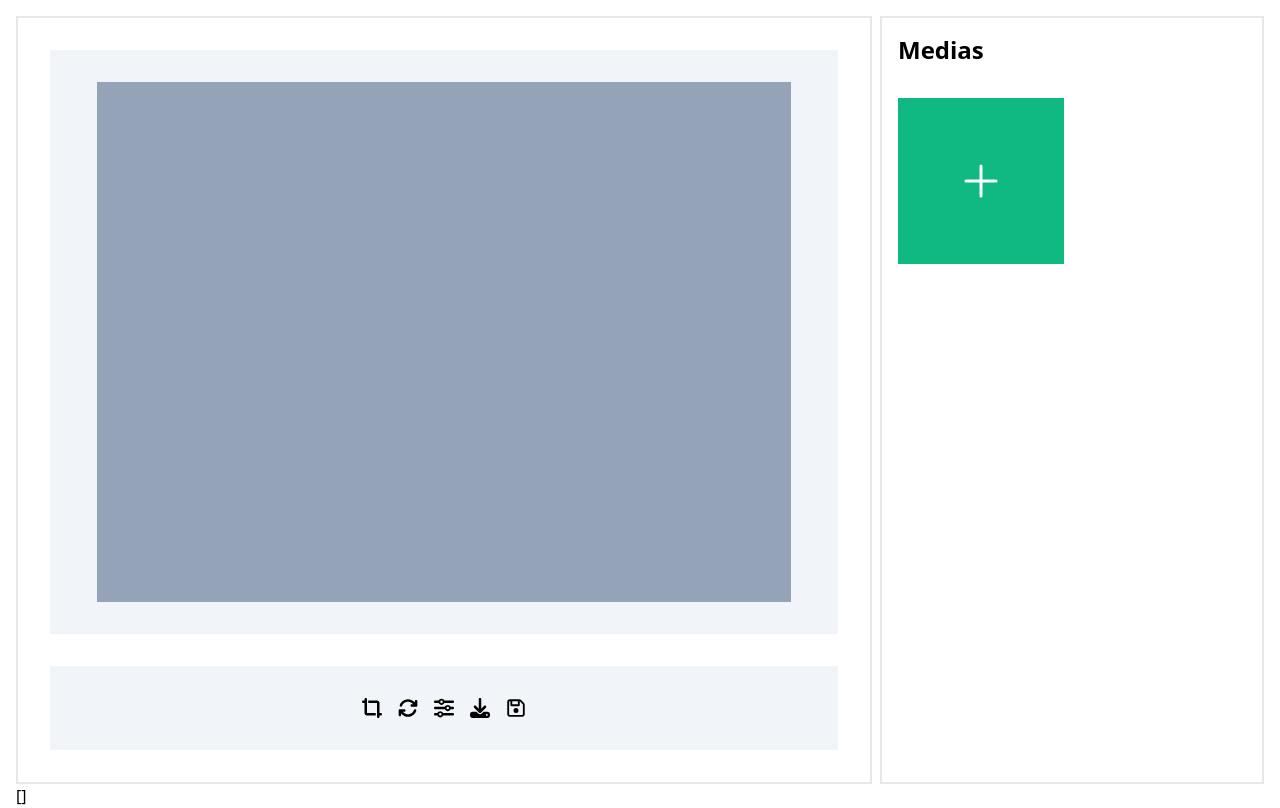
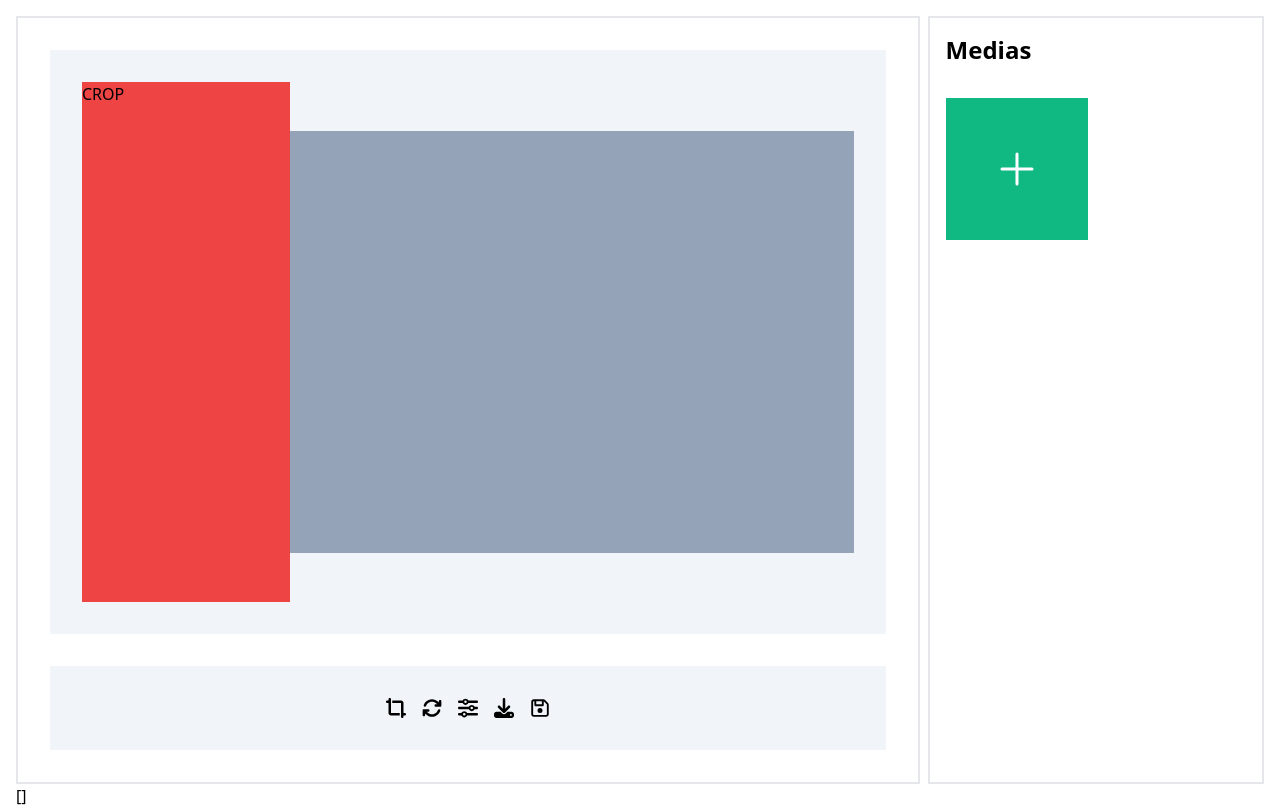
Before and after one commit to pharos-lab/media-library, a Vue app: page / in a window 1280 px wide. Both pictures are taken after a click on the button 372 px from the left and 708 px from the top of the page. Built offline with nearby package versions, Linux system fonts and the light colour scheme.

Commit message:
made side panel for custom image

```diff
--- a/src/components/MediaLibrary.vue
+++ b/src/components/MediaLibrary.vue
@@ -1,19 +1,28 @@
 <template>
     <section class="media-library flex gap-2 h-full">
         <div class="preview grow border-2 p-8 flex flex-col gap-8 h-full">
-            <div class="images grow p-8 bg-slate-100 self-stretch flex justify-center items-center">
-                <canvas class="image-canvas max-w-full max-h-full bg-slate-400" ref="canvas" width="800px" height="600px">
+            <div class="images grow p-8 bg-slate-100 self-stretch flex">
+                <div v-show="sidePanel == 'crop'" class="w-64 bg-red-500 self-stretch">
+                    CROP
+                </div>
 
-                </canvas>
+                <div v-show="sidePanel == 'rotate'" class="w-64 bg-red-500 self-stretch">
+                    ROTATE
+                </div>
+
+                <div class="grow flex items-center justify-center">
+                    <canvas class="image-canvas max-w-full max-h-full bg-slate-400 " ref="canvas" width="800px" height="600px"></canvas>
+                </div>
             </div>
+
             <div class="controls flex gap-4 justify-center bg-slate-100 p-8">
-                <button title="crop image">
+                <button title="crop image" @click="open('crop')">
                     <svg xmlns="http://www.w3.org/2000/svg" viewBox="0 0 512 512" class="size-5">
                         <path d="M128 32c0-17.7-14.3-32-32-32S64 14.3 64 32V64H32C14.3 64 0 78.3 0 96s14.3 32 32 32H64V384c0 35.3 28.7 64 64 64H352V384H128V32zM384 480c0 17.7 14.3 32 32 32s32-14.3 32-32V448h32c17.7 0 32-14.3 32-32s-14.3-32-32-32H448l0-256c0-35.3-28.7-64-64-64L160 64v64l224 0 0 352z"/>
                     </svg>
                 </button>
 
-                <button title="">
+                <button title="" @click="open('rotate')">
                     <svg xmlns="http://www.w3.org/2000/svg" viewBox="0 0 512 512" class="size-5">
                         <path d="M105.1 202.6c7.7-21.8 20.2-42.3 37.8-59.8c62.5-62.5 163.8-62.5 226.3 0L386.3 160H352c-17.7 0-32 14.3-32 32s14.3 32 32 32H463.5c0 0 0 0 0 0h.4c17.7 0 32-14.3 32-32V80c0-17.7-14.3-32-32-32s-32 14.3-32 32v35.2L414.4 97.6c-87.5-87.5-229.3-87.5-316.8 0C73.2 122 55.6 150.7 44.8 181.4c-5.9 16.7 2.9 34.9 19.5 40.8s34.9-2.9 40.8-19.5zM39 289.3c-5 1.5-9.8 4.2-13.7 8.2c-4 4-6.7 8.8-8.1 14c-.3 1.2-.6 2.5-.8 3.8c-.3 1.7-.4 3.4-.4 5.1V432c0 17.7 14.3 32 32 32s32-14.3 32-32V396.9l17.6 17.5 0 0c87.5 87.4 229.3 87.4 316.7 0c24.4-24.4 42.1-53.1 52.9-83.7c5.9-16.7-2.9-34.9-19.5-40.8s-34.9 2.9-40.8 19.5c-7.7 21.8-20.2 42.3-37.8 59.8c-62.5 62.5-163.8 62.5-226.3 0l-.1-.1L125.6 352H160c17.7 0 32-14.3 32-32s-14.3-32-32-32H48.4c-1.6 0-3.2 .1-4.8 .3s-3.1 .5-4.6 1z"/>
                     </svg>
@@ -75,6 +84,7 @@ const model = defineModel()
 const fileInput = ref()
 const canvaToImg = ref()
 const canvas = ref()
+const sidePanel = ref()
 
 const currentPreview = ref(model.value[0])
 
@@ -116,6 +126,10 @@ const save = () => {
         emit('saveImage', file)
     }, 'image/jpeg');
 }
+
+const open = (panel) => {
+    sidePanel.value = panel
+}
 </script>
 
 <style scoped>
```
